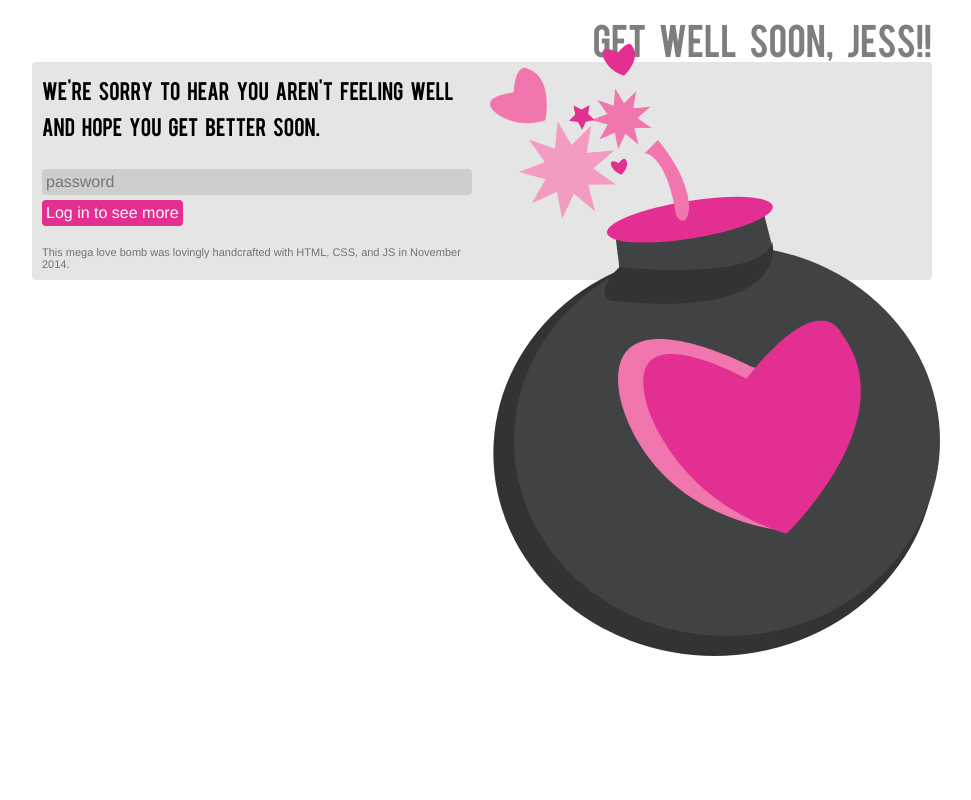
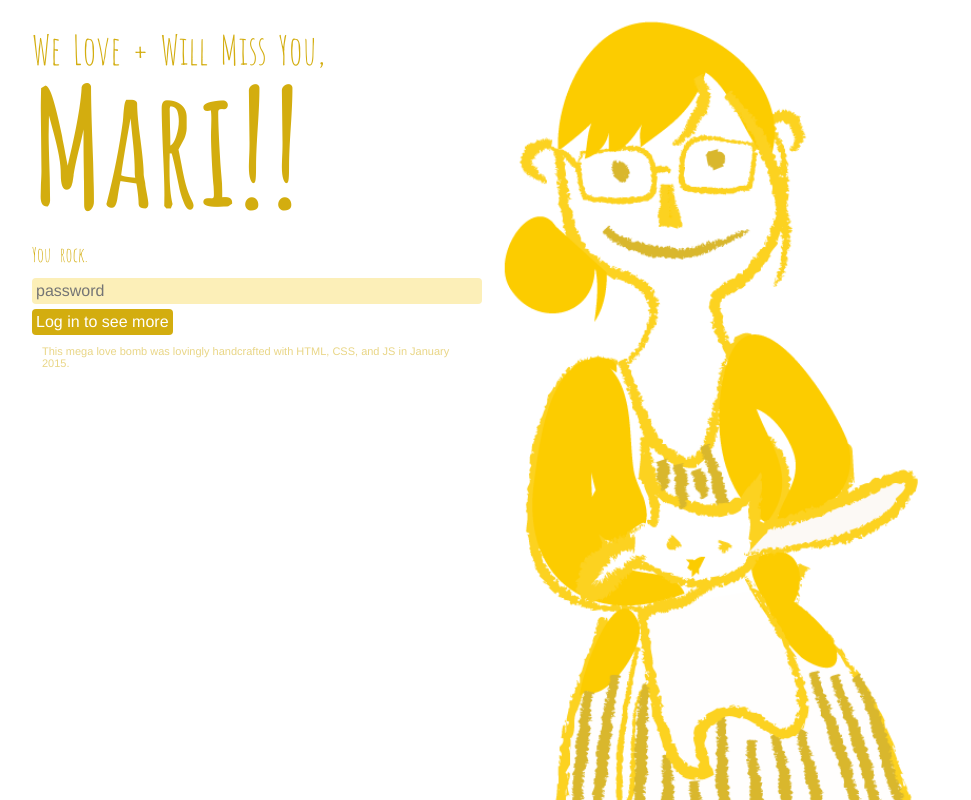
Before and after one commit to ChuckMo1019/get-well-soon-jess, a website: page static/index.html in a window 1280 px wide. Shown: the top 800 px of the page, without its empty margins (158-1129 px from the left). Drawn offline with Linux system fonts and the light colour scheme.

Commit message:
mari-ified the card.

```diff
--- a/app.js
+++ b/app.js
@@ -7,7 +7,7 @@ var DB_URL = process.env.MONGOHQ_URL;
 
 var app = express();
 var db = /^mongodb:\/\//.test(DB_URL)
-         ? require('./db').Mongo(DB_URL, 'lovebombs', 'get-well-soon-jess')
+         ? require('./db').Mongo(DB_URL, 'lovebombs', 'mari')
          : require('./db').FileSystem(DB_URL || __dirname + '/posts.json');
 
 function checkPassword(req, res, next) {
--- a/static/index.html
+++ b/static/index.html
@@ -3,27 +3,43 @@
 <meta name="viewport" content="width=device-width, initial-scale=1, maximum-scale=1">
 <script src="vendor/react/build/react-with-addons.js"></script>
 <script src="vendor/react/build/JSXTransformer.js"></script>
-<title>Get Well Soon, Jess!!</title>
+<title>We Love and Will Miss You, Mari!!</title>
 <link rel="stylesheet" href="styles.css">
+<link href='http://fonts.googleapis.com/css?family=Amatic+SC:400,700' rel='stylesheet' type='text/css'>
 <style>
   body {
     font-family: "Helvetica Neue", Helvetica, Arial, sans-serif;
     background: white;
-    color: black;
+    color: #d3ad0f;
   }
 
   section {
-    background: rgba(0, 0, 0, 0.1); /* Black with 10% opacity */
+    background: white;
     border-radius: 4px;
   }
 
-  header, aside {
+  aside {
     opacity: 0.5;
   }
 
   header, p.big {
-    font-family: 'BebasRegular';
+    font-family: 'Amatic SC';
     word-spacing: 0.25em;
+  }
+
+  p.big em {
+    display: block;
+    font-style: normal;
+    font-size: 2em;
+    line-height: 1.75em;
+  }
+
+  p.big strong {
+    display: block;
+    font-size: 8em;
+    line-height: 0.75em;
+    padding-bottom: 0.2em;
+    font-weight: 700;
   }
 
   a {
@@ -45,7 +61,7 @@
   }
 
   button {
-    background: #E42F92;
+    background: #d3ad0f;
     color: white;
     border: none;
     border-radius: 4px;
@@ -55,11 +71,16 @@
     cursor: pointer;
   }
 
+  button:hover {
+    background: #fccc00;
+  }
+
   .form-control {
-    background-color: rgba(0, 0, 0, 0.1);
+    color: inherit;
     padding: 4px;
     margin: 5px 0;
     border: none;
+    background: #fcefb8;
     border-radius: 4px;
     display: block;
     width: 100%;
--- a/static/main.jsx
+++ b/static/main.jsx
@@ -61,7 +61,7 @@
       return (
         <form onSubmit={this.handleSubmit}>
           <p><small>
-            You can sign the card below. Your name and message will only be seen by Jess and her friends and coworkers.
+            You can sign the card below. Your name and message will only be seen by Mari and her friends and coworkers.
           </small></p>
           <input valueLink={this.linkState('name')} type="text" className="form-control" placeholder="Your name" required/>
           <input valueLink={this.linkState('url')} type="url" className="form-control" placeholder="Your avatar or animated GIF URL (optional)"/>
@@ -158,18 +158,18 @@
       }
       return (
         <div className="content">
-          <header>Get Well Soon, Jess!!</header>
           <section>
-            <img src="lovebomb.svg" className="lovebomb" alt="Love Bomb"/>
+            <img src="mari.png" className="lovebomb" alt="Mari"/>
             <p className="big">
-              We're sorry to hear you aren't
-              feeling well and hope you get better soon.
+              <em>We Love + Will Miss You,</em>
+              <strong>Mari!!</strong>
+              You rock.
             </p>
             <div className="container">
               {contents}
             </div>
             <aside>
-              This mega love bomb was lovingly handcrafted with HTML, CSS, and JS in November 2014.
+              This mega love bomb was lovingly handcrafted with HTML, CSS, and JS in January 2015.
             </aside>
           </section>
         </div>
--- a/static/styles.css
+++ b/static/styles.css
@@ -40,10 +40,6 @@ body {
   -webkit-text-size-adjust: none;
 }
 
-header {
-  text-align: right;
-}
-
 section {
   position: relative;
 }
@@ -56,12 +52,11 @@ section {
   img.lovebomb {
     position: absolute;
     width:50%;
-    top: -18px;
     right: -8px;
   }
 
   header {
-    font-size: 27px;
+    font-size: 36px;
   }
 
   section {
@@ -74,10 +69,6 @@ section {
     margin: 0px;
   }
 
-  p.big, .container {
-    padding: 10px;
-  }
-
   p.big, aside, .container {
     width: 50%;
   }
@@ -88,7 +79,8 @@ section {
   }
 
   ul.posts {
-    font-family: 'TrashHandRegular';
+    font-family: 'Amatic SC';
+    font-weight: 700;
     font-size: 20px;
     list-style-type: none;
     padding: 0;
@@ -121,7 +113,7 @@ section {
 
 @media screen and (min-width: 400px) {
   header {
-    font-size: 36px;
+    font-size: 48px;
   }
 
   p.big {
@@ -136,7 +128,6 @@ section {
     display: block;
     width:80%;
     margin: 0 auto;
-    top: -10px;
     left: 0;
   }
 
@@ -157,14 +148,14 @@ section {
 }
 
 .preview {
-  border: 2px solid lightgray;
+  border: 2px solid #fcefb8;
   margin: 10px 0;
 }
 
 .preview .preview-header {
   font-size: 11px;
   padding: 4px;
-  background: lightgray;
+  background: #fcefb8;
 }
 
 .preview ul.posts {
```
Also changed, not shown: static/mari.png (added).
